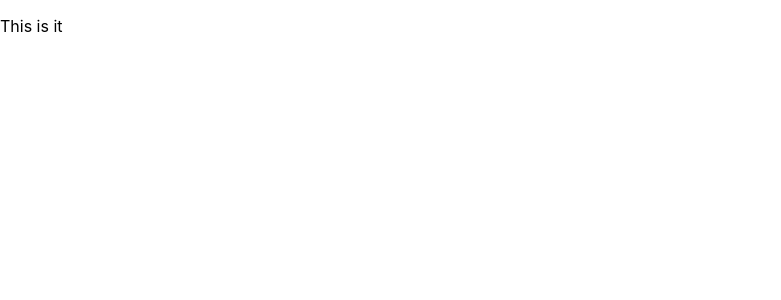
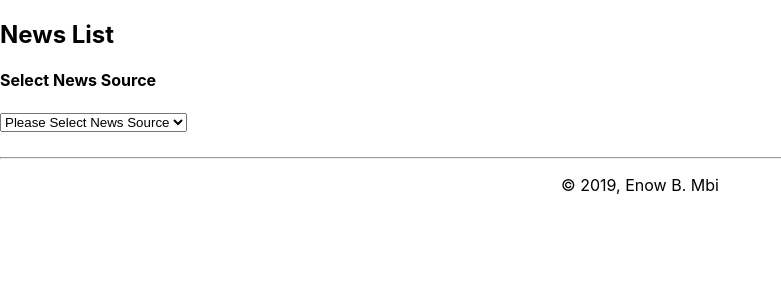
Before and after one commit to enowmbi/News-Aggregator, a React (Create React App) app: page / in a window 1280 px wide. Shown: the top 300 px of the page, without its empty margins (0-781 px from the left). Built offline with nearby package versions, Linux system fonts and the light colour scheme.

Commit message:
Modify App.js

```diff
--- a/src/App.js
+++ b/src/App.js
@@ -1,12 +1,20 @@
 import React,{ Component } from 'react';
-import logo from './logo.svg';
+import Header from './components/header';
+import Footer from './components/footer';
+import Main from './components/main';
 import './App.css';
 
 class App extends Component{
     render(){
-      return (
-      <p>This is it</p>
-      )
+        return(
+            <React.Fragment>
+                <div className="container-fluid">
+                    <Header />
+                    <Main />
+                    <Footer />
+                </div>
+            </React.Fragment>
+        )
     }
 }
 export default App;
```
